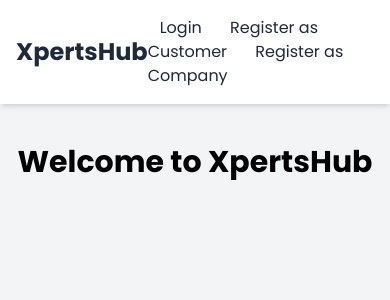
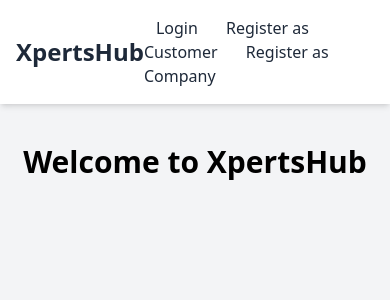
Before and after one commit to johneliud/xpertshub, a Django app: page / in a window 390 px wide. Shown: the top 300 px of the page. Run offline with Django 5.2, Linux system fonts and the light colour scheme; some libraries are stand-ins or nearby versions.

Commit message:
refactor: update base template styling and structure
- Move Tailwind CSS loading above title for proper cascade
- Comment out custom CSS stylesheet to rely on Tailwind utilities
- Add full-width class to navigation bar for consistent layout
- Maintain responsive padding with p-4 md:p-6 configuration
- Keep existing navigation structure and authentication links
- Ensure proper asset loading order for styling consistency
- Simplify CSS dependencies by focusing on Tailwind framework

```diff
--- a/xpertshub_app/templates/xpertshub_app/base.html
+++ b/xpertshub_app/templates/xpertshub_app/base.html
@@ -6,15 +6,16 @@
     <meta charset="UTF-8" />
     <meta name="viewport" content="width=device-width, initial-scale=1.0" />
 
-    <link rel="stylesheet" href="{% static 'css/styles.css' %}" />
+    <!--<link rel="stylesheet" href="{% static 'css/styles.css' %}" />-->
+
+    {% load tailwind_tags %} {% tailwind_css %}
 
     <title>XpertsHub</title>
-    {% load tailwind_tags %} {% tailwind_css %}
   </head>
   <body class="bg-gray-100 w-full">
     <header class="w-full">
       <nav
-        class="bg-white shadow-md flex items-center justify-between p-4 md:p-6"
+        class="w-full bg-white shadow-md flex items-center justify-between p-4 md:p-6"
       >
         <div>
           <a class="text-2xl font-bold text-gray-800" href="{% url 'home' %}"
```
